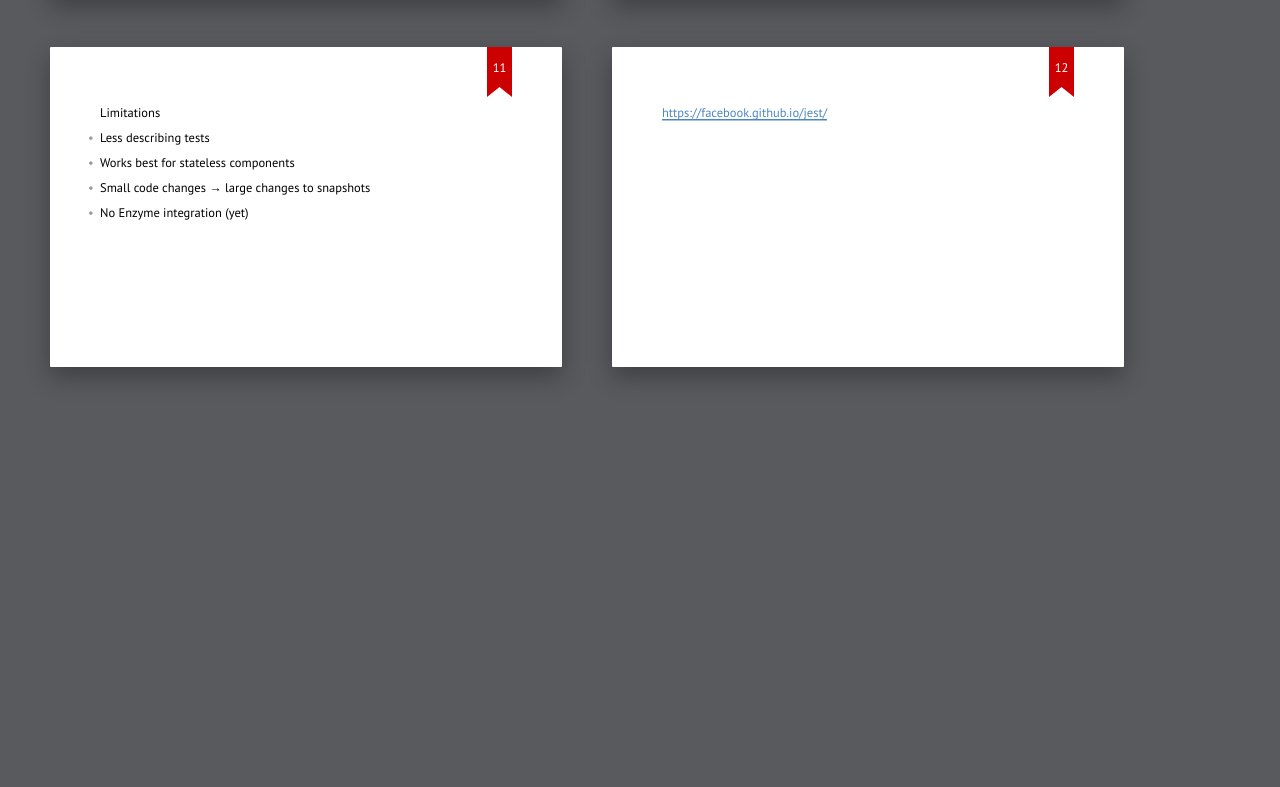
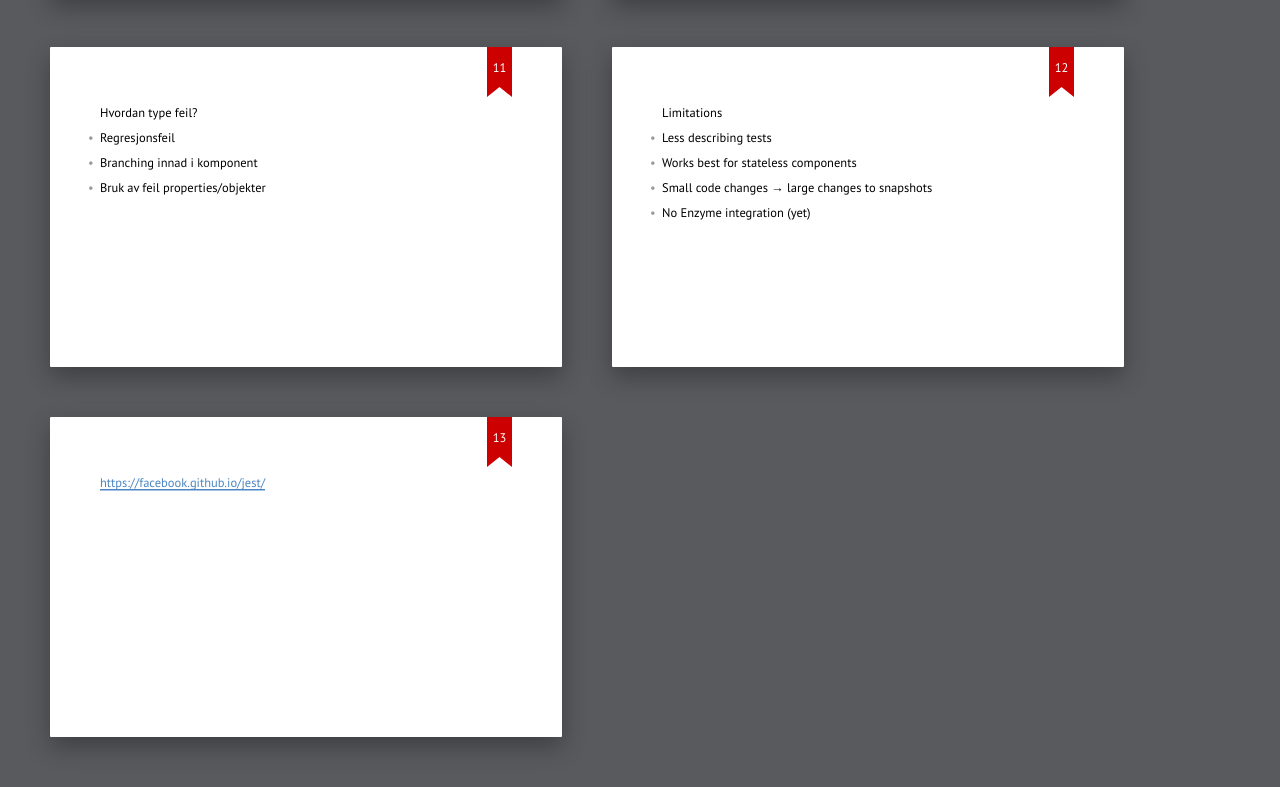
Before and after one commit to kmkr/lt-jest-snapshots, a plain HTML site: page presentation/index.html in a window 1280 px wide. Shown: the part 1853-2640 px from the top of the page. Before the commit the page ends 2270 px from the top, so only its background shows below. Drawn offline with Linux system fonts and the light colour scheme.

Commit message:
Add slide placeholder

```diff
--- a/presentation/index.html
+++ b/presentation/index.html
@@ -87,6 +87,14 @@ expect(myWazService()).toEqual({
 		<img style="max-width: 75%" src="imgs/demo.jpg"/>
 	</section>
 	<section class="slide">
+		<h1>Hvordan type feil?</h1>
+		<ul>
+			<li>Regresjonsfeil</li>
+			<li>Branching innad i komponent</li>
+			<li>Bruk av feil properties/objekter</li>
+		</ul>
+	</section>
+	<section class="slide">
 		<h1>Limitations</h1>
 		<ul>
 			<li>Less describing tests</li>
```
